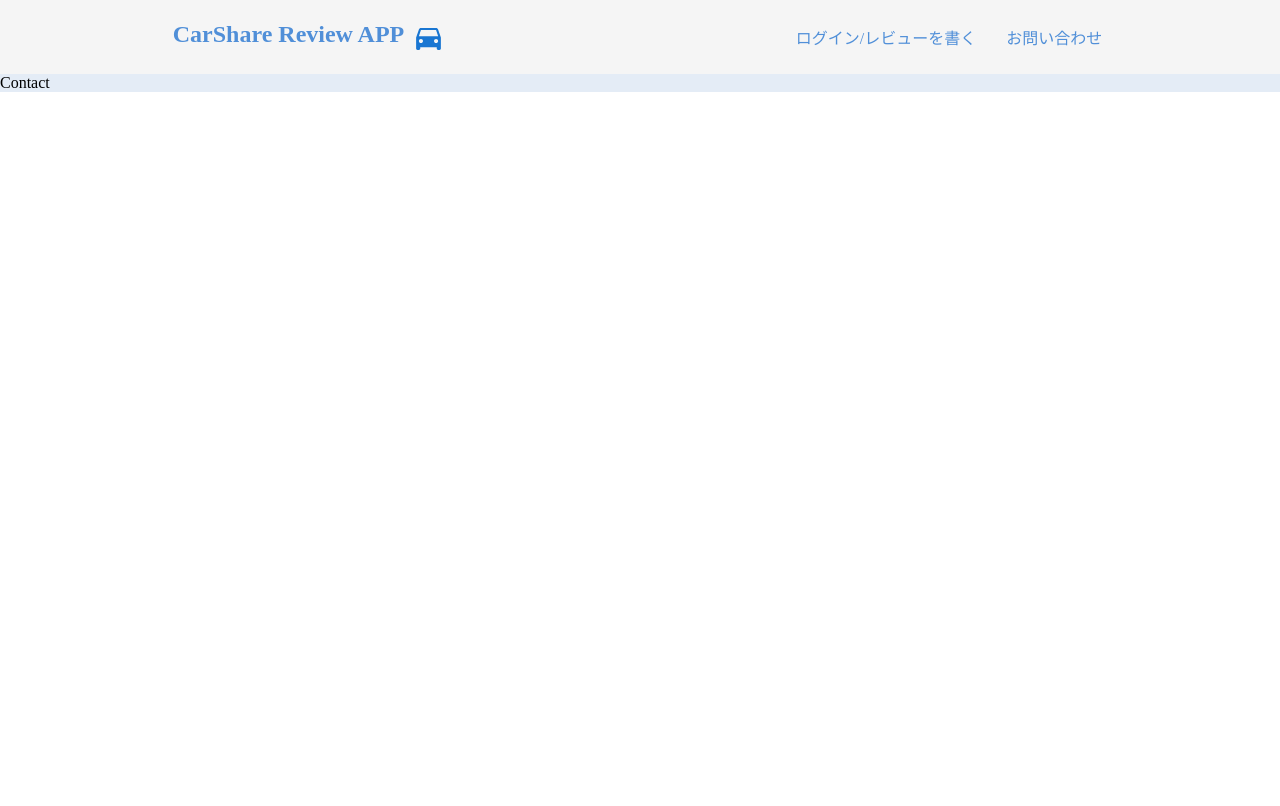
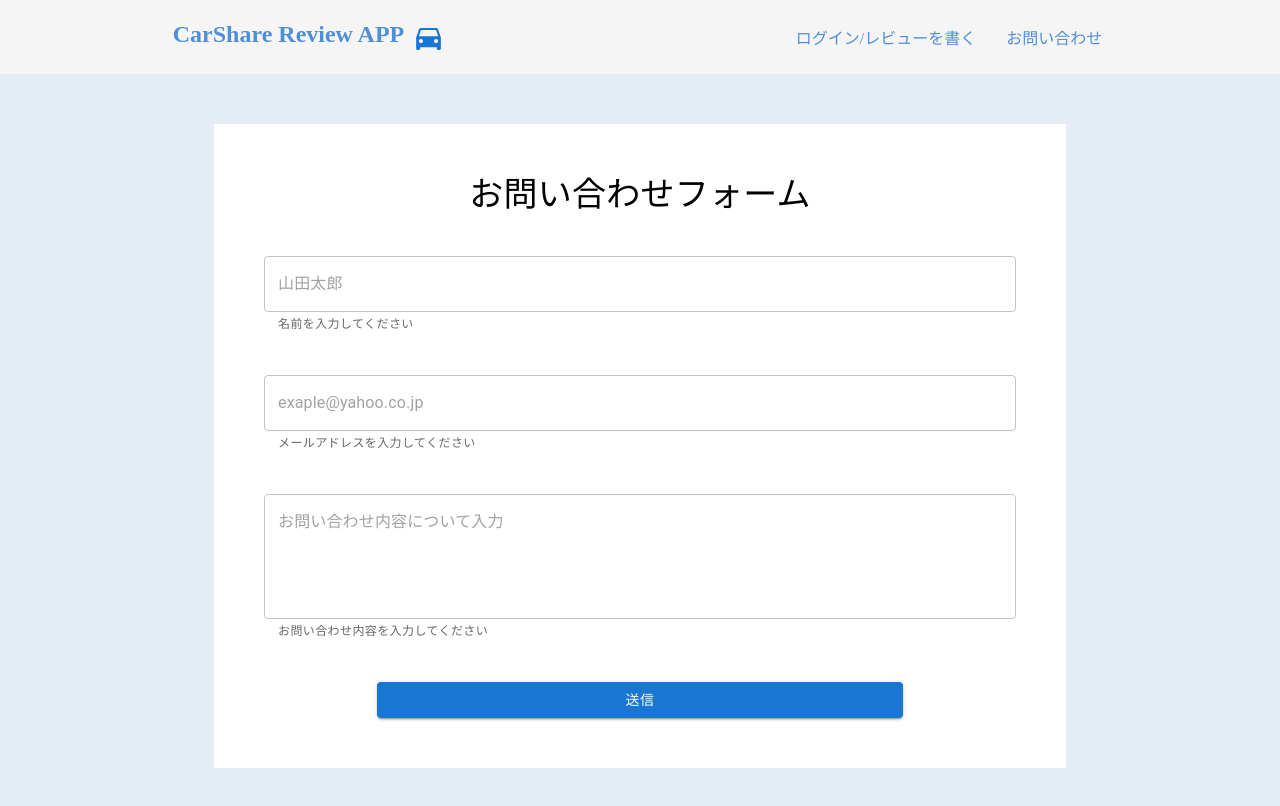
Before and after one commit to shunmakk/carshare-review-app, a React (Create React App) app: page /contact in a window 1280 px wide. Shown: the top 806 px of the page. Built offline with nearby package versions, Linux system fonts and the light colour scheme; no server answers.

Commit message:
お問い合わせページ(with email.js)

```diff
--- a/package.json
+++ b/package.json
@@ -29,6 +29,7 @@
     "styled-components": "^6.1.10",
     "typescript": "^4.9.5",
     "web-vitals": "^2.1.4",
+    "yup": "^1.4.0",
     "zod": "^3.23.8"
   },
   "scripts": {
--- a/src/pages/contact/Contact.scss
+++ b/src/pages/contact/Contact.scss
@@ -0,0 +1,7 @@
+.Form{
+    margin: 0 auto;
+    display: flex;
+    justify-content: center;
+    border-radius: 30px;
+    box-shadow: 0px 0px 18px -5px #777777;
+}
--- a/src/pages/contact/Contact.tsx
+++ b/src/pages/contact/Contact.tsx
@@ -1,9 +1,129 @@
-import './Contact.scss'
+import { Button, Container, Typography } from '@mui/material';
+import { styled } from '@mui/system';
+import { FormControl, FormHelperText, InputLabel, TextField } from '@mui/material';
+import  { useState } from 'react';
+import { useForm,SubmitHandler } from 'react-hook-form';
+import { init, send } from '@emailjs/browser';
+import toast, { Toaster } from 'react-hot-toast';
+import { yupResolver } from '@hookform/resolvers/yup';
+import * as yup from 'yup';
+
+const FormField = styled(FormControl)({
+  width: '100%',
+  marginBottom: '1.5rem',
+});
+
+const TextArea = styled(TextField)({
+  width: '100%',
+});
+
+type FormValues = {
+  name: string;
+  email: string;
+  content: string;
+};
+
+const schema : yup.ObjectSchema<FormValues> = yup.object({
+  name: yup.string().required('名前を入力してください').min(2, '1文字以上で入力してください').max(15, '15文字以下で入力してください'),
+  email: yup.string().required('メールアドレスを入力してください').email('メールアドレスの形式ではありません'),
+  content: yup.string().required('1文字以上で入力してください'),
+});
+
+type FormData = yup.InferType<typeof schema>;
 
 const Contact = () => {
+  const [isSending, setIsSending] = useState(false);
+  const { handleSubmit, control, reset } = useForm<FormData>({
+    resolver: yupResolver(schema),
+    defaultValues: {
+      name: '',
+      email: '',
+      content: '',
+    },
+  });
+
+  const onSubmit: SubmitHandler<FormData> = async (data: FormData) => {
+    const userId = process.env.REACT_APP_USER_ID;
+    const serviceId = process.env.REACT_APP_SERVICE_ID;
+    const templateId = process.env.REACT_APP_TEMPLATE_ID;
+
+    const { name, email, content } = data;
+
+    if (userId && serviceId && templateId) {
+      setIsSending(true);
+      const loadingToast = toast.loading('送信中');
+
+      init(userId);
+
+      const params = {
+        name: name,
+        email: email,
+        content: content,
+        from: 'カーシェアレビューアップ',
+      };
+
+      try {
+        const result = await send(serviceId, templateId, params);
+        if (result.status === 200) {
+          toast.success('送信に成功しました🚗');
+        } else {
+          toast.error('送信に失敗しました😢');
+        }
+      } catch {
+        toast.error('送信に失敗しました。');
+      } finally {
+        reset();
+        toast.dismiss(loadingToast);
+        setIsSending(false);
+      }
+    } else{
+      window.alert('e-mail.jsのエラーが発生!')
+    }
+  };
   return (
-    <div>Contact</div>
-  )
-}
+    <Container maxWidth="md" sx={{ height: '100vh',  paddingTop: '50px',
+    }}>
+      <Toaster />
+      <div className='Form' style={{backgroundColor: 'white', padding: '50px'}}>
+        <Typography variant="h4" component="h2" sx={{ mb: 5 ,textAlign: 'center'}}>
+          お問い合わせフォーム
+        </Typography>
+        <form onSubmit={handleSubmit(onSubmit)} style={{ display: 'flex', flexDirection: 'column', gap: '1rem' }}>
+          <FormField>
+            <InputLabel htmlFor="name"></InputLabel>
+            <TextField id="name" placeholder="山田太郎"  {...control.register('name')} disabled={isSending} />
+            <FormHelperText>名前を入力してください</FormHelperText>
+          </FormField>
+          <FormField>
+            <InputLabel htmlFor="email"></InputLabel>
+            <TextField
+              id="email"
+              placeholder="exaple@yahoo.co.jp"
+              type="email"
+              {...control.register('email')}
+              disabled={isSending}
+            />
+            <FormHelperText>メールアドレスを入力してください</FormHelperText>
+          </FormField>
+          <FormField>
+            <InputLabel htmlFor="content"></InputLabel>
+            <TextArea
+              id="content"
+              placeholder="お問い合わせ内容について入力"
+              multiline
+              minRows={4}
+              {...control.register('content')}
+              disabled={isSending}
+            />
+            <FormHelperText>お問い合わせ内容を入力してください</FormHelperText>
+          </FormField>
+          <Button variant="contained" sx={{width: '70%', marginRight: 'auto', marginLeft: 'auto'}} type="submit" disabled={isSending}>
+            送信
+          </Button>
+        </form>
+      </div>
+    </Container>
+  );
+};
 
-export default Contact
+export default Contact;
```
Also changed, not shown: 1 other file (tests, documents, lock files or other folders).
